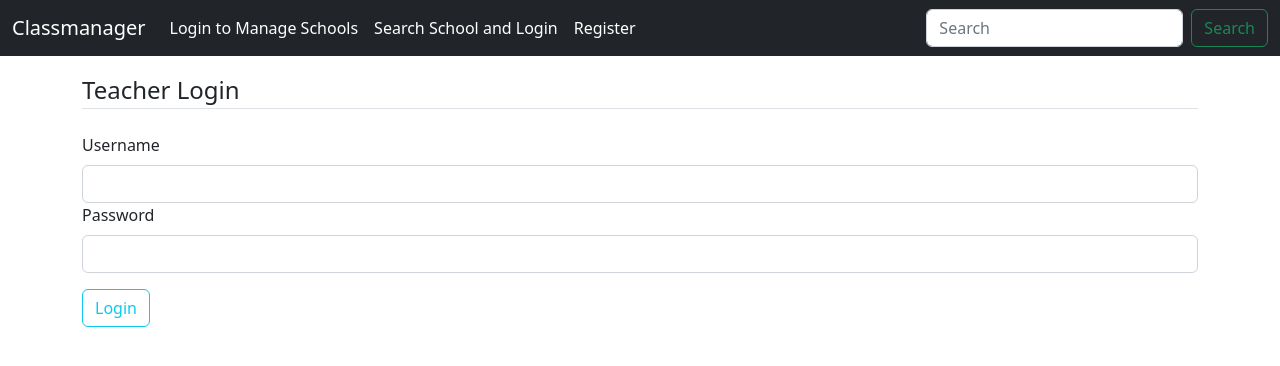
After one commit to SebastianKurrle/school-manager, a Django app: page /school/2/teacher/login in a window 1280 px wide. The commit adds this page. Shown: the top 366 px of the page. Run offline with Django 4.2, Linux system fonts and the light colour scheme.

Commit message:
implemented teacher login

```diff
--- /dev/null
+++ b/manager/templates/manager/manager_home.html
@@ -0,0 +1,4 @@
+{% extends "manager/base.html" %}
+{% block content %}
+    <h1>Manager Home</h1>
+{% endblock content %}
--- /dev/null
+++ b/manager/templates/manager/teacher_home.html
@@ -0,0 +1,4 @@
+{% extends "manager/base.html" %}
+{% block content %}
+    <h1>Teacher home</h1>
+{% endblock content %}
--- /dev/null
+++ b/user/templates/user/teacher_login.html
@@ -0,0 +1,20 @@
+{% extends "manager/base.html" %}
+{% block content %}
+    <div class="content-section">
+        <form method="POST">
+            {% csrf_token %}
+            <fieldset class="form-group">
+                <legend class="border-bottom mb-4">Teacher Login</legend>
+                <label for="username" class="form-label">Username</label>
+                <input type="text" name="username" class="form-control" id="username">
+
+                <label for="password" class="form-label">Password</label>
+                <input type="password" name="password" id="password" class="form-control">
+            </fieldset>
+
+            <div class="form-group mt-3">
+                <button class="btn btn-outline-info" type="submit">Login</button>
+            </div>
+        </form>
+    </div>
+{% endblock content %}
--- a/user/urls.py
+++ b/user/urls.py
@@ -9,4 +9,5 @@ urlpatterns = [
     path('user/info', user_views.user_info, name='user-info'),
     path('user/delete/<int:pk>', user_views.UserDeleteView.as_view(), name='user-delete'),
     path('school/<int:pk>/create/teacher/', user_views.teacher_register, name='teacher-create'),
+    path('school/<int:pk>/teacher/login', user_views.teacher_login, name='teacher-login')
 ]
--- a/user/views.py
+++ b/user/views.py
@@ -6,6 +6,7 @@ from django.contrib.auth.mixins import LoginRequiredMixin, UserPassesTestMixin
 from django.contrib.auth.models import User
 from .models import TeacherAccount
 from manager.models import School
+from django.core import serializers
 
 #views
 
@@ -23,7 +24,6 @@ def register(request):
 
     return render(request, 'user/register.html', {'form' : form})
 
-
 def teacher_register(request, pk):
     if request.method == 'POST':
         form = TeacherRegistrationForm(request.POST)
@@ -31,7 +31,7 @@ def teacher_register(request, pk):
             school = School.objects.filter(id=pk).first()
             form.instance.school = school
 
-            if check_teacher_name_exitst(form.instance.username, school):
+            if check_teacher_name_exists(form.instance.username, school):
                 context = {
                     'form' : TeacherRegistrationForm()
                 }
@@ -50,6 +50,23 @@ def teacher_register(request, pk):
 def user_info(request):
     return render(request, 'user/user_info.html')
 
+def teacher_login(request, pk):
+    if request.method == 'POST':
+        username = request.POST['username']
+        password = request.POST['password']
+        school = School.objects.filter(id=pk).first()
+        check_login = check_teacher_login(username, password, school)
+
+        if check_login:
+            messages.success(request, f'You are logged in successfuly as {username}')
+            request.session['teacher_acc'] = serializers.serialize('json', TeacherAccount.objects.filter(school=school, username=username))
+            return redirect('home')
+
+        messages.warning(request, f'The username or the password is incorrect')
+
+
+    return render(request, 'user/teacher_login.html')
+
 class UserDeleteView(LoginRequiredMixin, UserPassesTestMixin, DeleteView):
     model = User
     success_url = '/'
@@ -61,7 +78,7 @@ class UserDeleteView(LoginRequiredMixin, UserPassesTestMixin, DeleteView):
 
 # extra functions
 
-def check_teacher_name_exitst(name, school):
+def check_teacher_name_exists(name, school):
     school_teacher = TeacherAccount.objects.filter(school=school)
 
     for teacher in school_teacher:
@@ -69,3 +86,11 @@ def check_teacher_name_exitst(name, school):
             return True
 
     return False
+
+def check_teacher_login(username, password, school):
+    if check_teacher_name_exists(username, school):
+        teacher_account = TeacherAccount.objects.filter(school=school, username=username).first()
+
+        return teacher_account.password == password
+
+    return False
```
Also changed, not shown: manager/templates/manager/searched_schools.html (+7 -1 lines), manager/views.py (+17 -1 lines), db.sqlite3.
